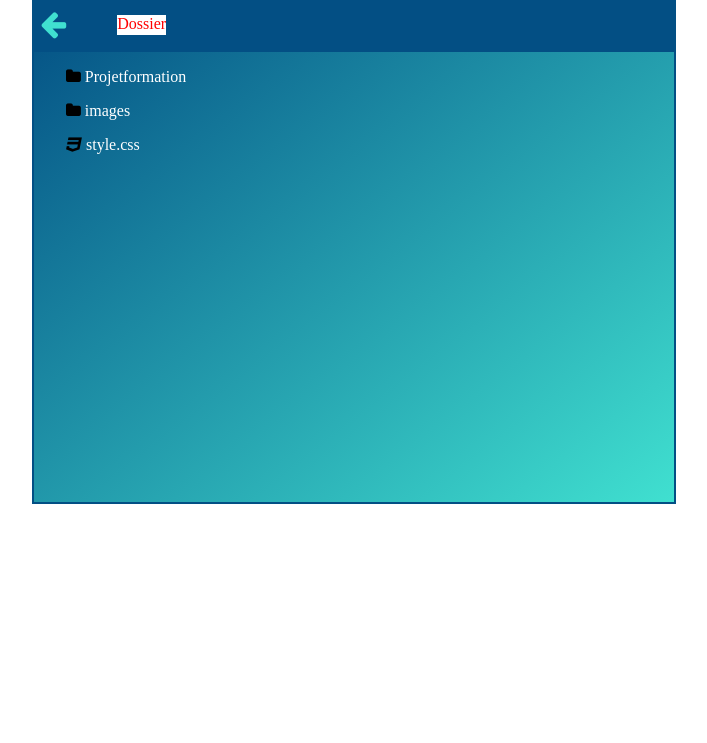
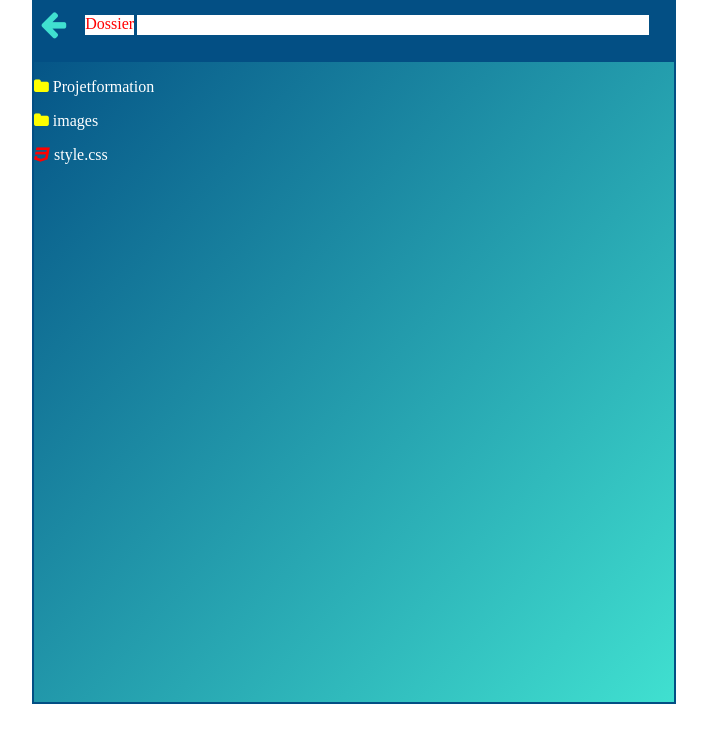
Before and after one commit to alexpaco/Files-explorer, a PHP site: page /6_files_explorer/explorer.php in a window 1280 px wide. Shown: the top 743 px of the page, without its empty margins (288-995 px from the left). Run offline with PHP 8.4, Linux system fonts and the light colour scheme.

Commit message:
Mise en page explorateur + couleur

```diff
--- a/style.css
+++ b/style.css
@@ -6,7 +6,7 @@ body{
 .tout{
 	background: linear-gradient(to bottom right, #034f84 0%, #40E0D0 100%);
 	width: 50%;
-	height: 500px;
+	height: 700px;
 	margin-left: 25%;
 	border:2px solid #034f84;
 }
@@ -14,7 +14,7 @@ body{
 header{
 	background-color: #034f84;
 	width: 100%;
-	height: 50px;
+	height: 60px;
 	display: flex;
 
 
@@ -29,14 +29,6 @@ header{
 
 }
 
-.suiv{
-	font-size: 30px;
-	width: 2%;
-	margin-left: 4%;
-	margin-top: 1%;
-	color: #40E0D0;
-}
-
 .lien{
 	text-decoration: none;
 	color: red;
@@ -44,13 +36,14 @@ header{
 
 .debut{
 	margin-top: 2%;
-	margin-left: 10%;
+	margin-left: 5%;
 	height: 20px;
 	background-color: white;
 }
 
 .filariane{
 	margin-top: 2%;
+	width: 80%;
 	margin-left: 0.5%;
 	height: 20px;
 	background-color: white;
@@ -58,22 +51,29 @@ header{
 
 }
 
-.navigateur{
-	display: flex;
-}
-
-.listeverticale{
-	width: 25%;
-	height: 450px;
-	border-right: 2px solid #034f84;
-	background-color: white;
-}
-
 .fichier{
-	margin-left: 5%;
+	width: 100%;
+	height: 640px;
+	overflow: scroll;
 }
 
 .dossiers{
 	text-decoration: none;
 	color: white;
 }
+
+.image{
+	color: brown;
+}
+
+.jaune{
+	color: yellow;
+}
+
+.orange{
+	color: orange;
+}
+
+.css{
+	color: red;
+}
```
